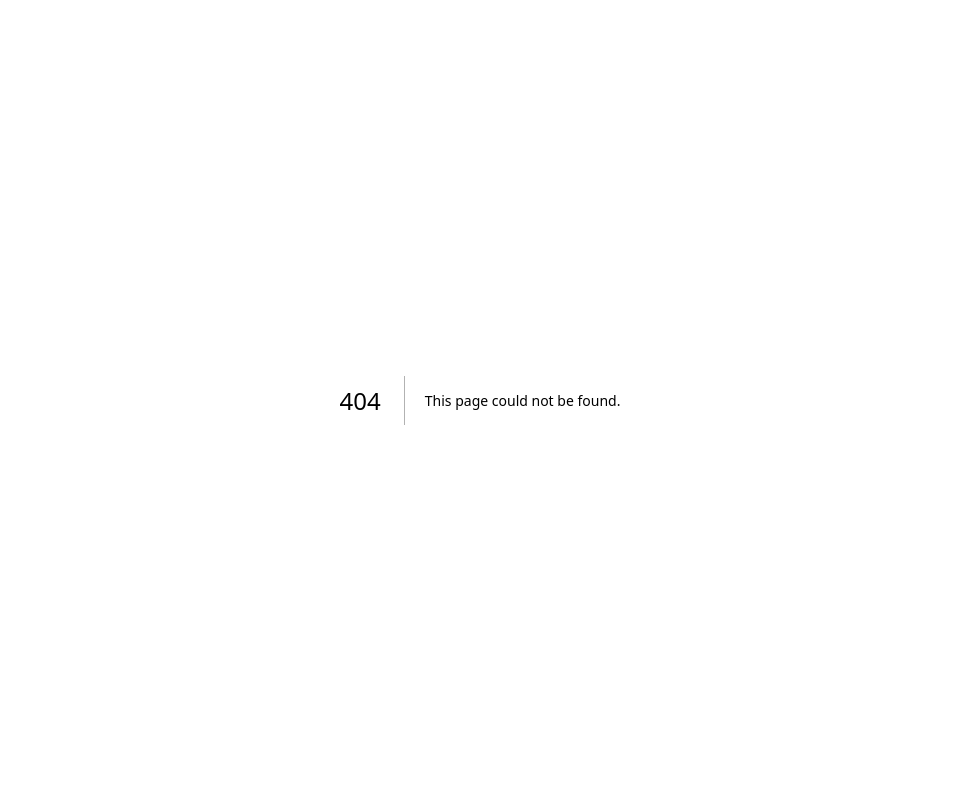
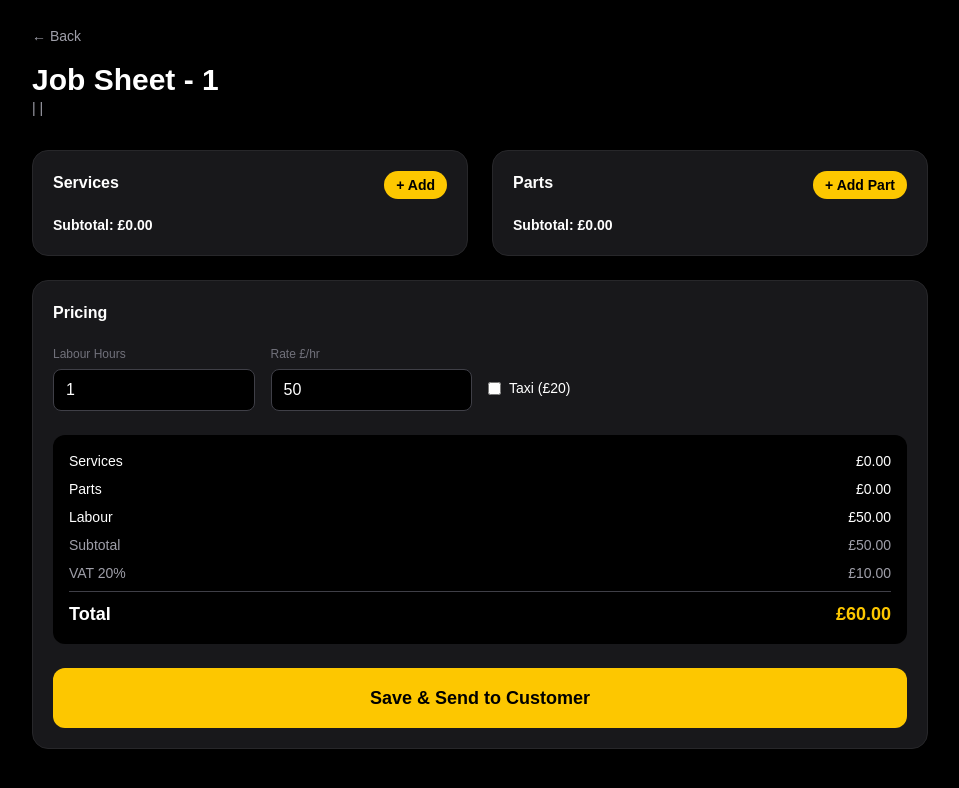
Before and after one commit to ayaan41/ai-garage, a Next.js app: page /garage/job/1 in a window 1280 px wide. Before the commit this address had no page. Shown: the top 788 px of the page, without its empty margins (160-1119 px from the left). Built offline with nearby package versions, Linux system fonts and the light colour scheme; no server answers; the database is empty.

Commit message:
Fix Job Sheet page

```diff
--- /dev/null
+++ b/src/app/garage/job/[ref]/page.tsx
@@ -0,0 +1,56 @@
+"use client";
+import { useEffect, useState } from "react";
+import { useParams, useRouter } from "next/navigation";
+import { createClient } from "@supabase/supabase-js";
+const supabase = createClient(process.env.NEXT_PUBLIC_SUPABASE_URL!, process.env.NEXT_PUBLIC_SUPABASE_ANON_KEY!);
+type ServiceItem = { name: string; price: number };
+type PartItem = { name: string; price: number; qty: number };
+export default function JobSheetPage() {
+  const params = useParams(); const ref = params.ref as string; const router = useRouter();
+  const [booking, setBooking] = useState<any>(null);
+  const [services, setServices] = useState<ServiceItem[]>([]);
+  const [parts, setParts] = useState<PartItem[]>([]);
+  const [labourHours, setLabourHours] = useState(1); const [labourRate, setLabourRate] = useState(50);
+  const [taxiRequired, setTaxiRequired] = useState(false); const [taxiCost, setTaxiCost] = useState(20);
+  const [loading, setLoading] = useState(true);
+  useEffect(() => {
+    const fetchData = async () => {
+      const { data } = await supabase.from("bookings").select("*").eq("booking_ref", ref).single();
+      if (data) { setBooking(data); setServices(data.services || []); setParts(data.parts || []); setLabourHours(data.labour_hours || 1); setLabourRate(data.labour_rate || 50); setTaxiRequired(data.taxi_required || false); setTaxiCost(data.taxi_cost || 20); }
+      setLoading(false);
+    }; fetchData();
+  }, [ref]);
+  const addService = () => { const name = prompt("Service name?"); const price = prompt("Price £?"); if (name && price) setServices([...services, { name, price: parseFloat(price) }]); };
+  const addPart = () => { const name = prompt("Part name?"); const price = prompt("Price £?"); const qty = prompt("Quantity?", "1"); if (name && price) setParts([...parts, { name, price: parseFloat(price), qty: parseInt(qty||"1") }]); };
+  const serviceTotal = services.reduce((s, x) => s + x.price, 0); const partsTotal = parts.reduce((s, x) => s + (x.price * x.qty), 0);
+  const labourTotal = labourHours * labourRate; const taxiTotal = taxiRequired? taxiCost : 0;
+  const subtotal = serviceTotal + partsTotal + labourTotal + taxiTotal; const vat = subtotal * 0.2; const total = subtotal + vat;
+  const saveJobSheet = async () => {
+    const { error } = await supabase.from("bookings").update({ services, parts, labour_hours: labourHours, labour_rate: labourRate, subtotal, vat, total_price: total, taxi_required: taxiRequired, taxi_cost: taxiTotal }).eq("booking_ref", ref);
+    if (error) { alert(error.message); return; }
+    await fetch("/api/send-sms", { method: "POST", headers: { "Content-Type": "application/json" }, body: JSON.stringify({ phone: booking.phone, garageName: "haji auto center", bookingId: ref, booking_ref: ref, newStatus: `Invoice Ready - Total £${total.toFixed(2)}` }) });
+    alert(`Saved! Total: £${total.toFixed(2)} - Customer SMS sent`); router.push("/garage");
+  };
+  if (loading) return <div className="min-h-screen bg-black text-white p-10">Loading {ref}...</div>;
+  return (
+    <div className="min-h-screen bg-black text-white p-6"><div className="max-w-4xl mx-auto">
+      <button onClick={() => router.back()} className="text-zinc-400 text-sm mb-4">← Back</button>
+      <h1 className="text-3xl font-bold">Job Sheet - {ref}</h1><p className="text-zinc-400 text-sm">{booking?.customer_name} | {booking?.phone} | {booking?.car_reg}</p>
+      <div className="grid md:grid-cols-2 gap-6 mt-8">
+        <div className="bg-zinc-900 rounded-2xl p-5 border border-zinc-800"><div className="flex justify-between mb-4"><h2 className="font-bold">Services</h2><button onClick={addService} className="px-3 py-1 bg-yellow-400 text-black rounded-full text-sm font-bold">+ Add</button></div>{services.map((s,i)=>(<div key={i} className="flex justify-between py-2 border-b border-zinc-800 text-sm"><span>{s.name}</span><span>£{s.price}</span></div>))}<p className="mt-3 font-bold text-sm">Subtotal: £{serviceTotal.toFixed(2)}</p></div>
+        <div className="bg-zinc-900 rounded-2xl p-5 border border-zinc-800"><div className="flex justify-between mb-4"><h2 className="font-bold">Parts</h2><button onClick={addPart} className="px-3 py-1 bg-yellow-400 text-black rounded-full text-sm font-bold">+ Add Part</button></div>{parts.map((p,i)=>(<div key={i} className="flex justify-between py-2 border-b border-zinc-800 text-sm"><span>{p.name} x{p.qty}</span><span>£{(p.price*p.qty).toFixed(2)}</span></div>))}<p className="mt-3 font-bold text-sm">Subtotal: £{partsTotal.toFixed(2)}</p></div>
+      </div>
+      <div className="bg-zinc-900 rounded-2xl p-5 mt-6 border border-zinc-800">
+        <h2 className="font-bold mb-4">Pricing</h2>
+        <div className="grid grid-cols-2 md:grid-cols-4 gap-4">
+          <div><label className="text-xs text-zinc-500">Labour Hours</label><input type="number" value={labourHours} onChange={e=>setLabourHours(parseFloat(e.target.value)||0)} className="w-full mt-1 bg-black border border-zinc-700 rounded-lg px-3 py-2" /></div>
+          <div><label className="text-xs text-zinc-500">Rate £/hr</label><input type="number" value={labourRate} onChange={e=>setLabourRate(parseFloat(e.target.value)||0)} className="w-full mt-1 bg-black border border-zinc-700 rounded-lg px-3 py-2" /></div>
+          <div className="flex items-center gap-2 mt-6"><input type="checkbox" checked={taxiRequired} onChange={e=>setTaxiRequired(e.target.checked)} /><label className="text-sm">Taxi (£{taxiCost})</label></div>
+          {taxiRequired && <div><label className="text-xs text-zinc-500">Taxi Cost</label><input type="number" value={taxiCost} onChange={e=>setTaxiCost(parseFloat(e.target.value)||0)} className="w-full mt-1 bg-black border border-zinc-700 rounded-lg px-3 py-2" /></div>}
+        </div>
+        <div className="mt-6 bg-black rounded-xl p-4 space-y-2 text-sm"><div className="flex justify-between"><span>Services</span><span>£{serviceTotal.toFixed(2)}</span></div><div className="flex justify-between"><span>Parts</span><span>£{partsTotal.toFixed(2)}</span></div><div className="flex justify-between"><span>Labour</span><span>£{labourTotal.toFixed(2)}</span></div>{taxiRequired && <div className="flex justify-between"><span>Taxi</span><span>£{taxiTotal.toFixed(2)}</span></div>}<div className="flex justify-between text-zinc-400"><span>Subtotal</span><span>£{subtotal.toFixed(2)}</span></div><div className="flex justify-between text-zinc-400"><span>VAT 20%</span><span>£{vat.toFixed(2)}</span></div><div className="flex justify-between font-bold text-lg pt-2 border-t border-zinc-700"><span>Total</span><span className="text-yellow-400">£{total.toFixed(2)}</span></div></div>
+        <button onClick={saveJobSheet} className="w-full mt-6 py-4 bg-yellow-400 text-black rounded-xl font-bold text-lg">Save & Send to Customer</button>
+      </div>
+    </div></div>
+  );
+}
```
